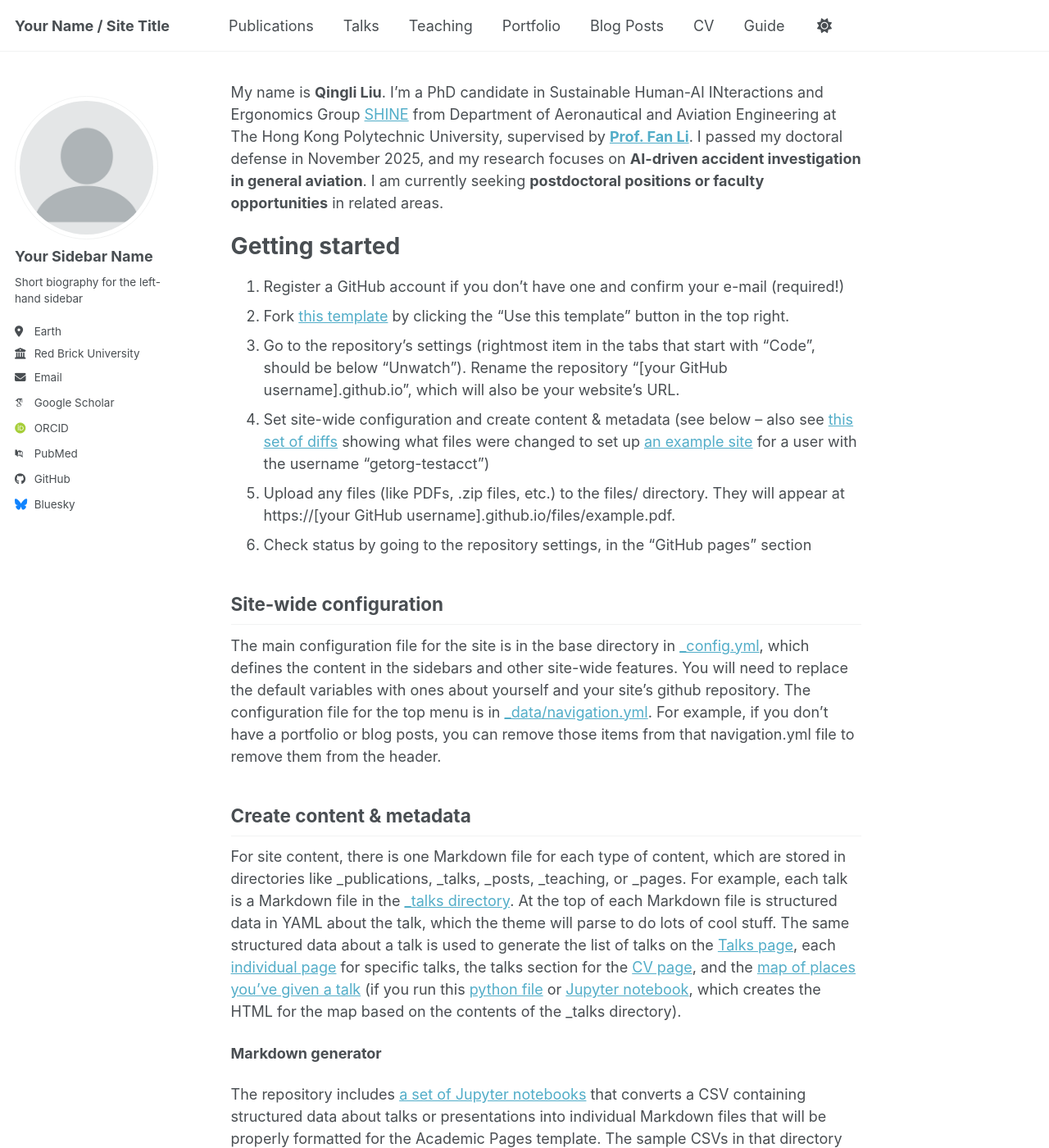
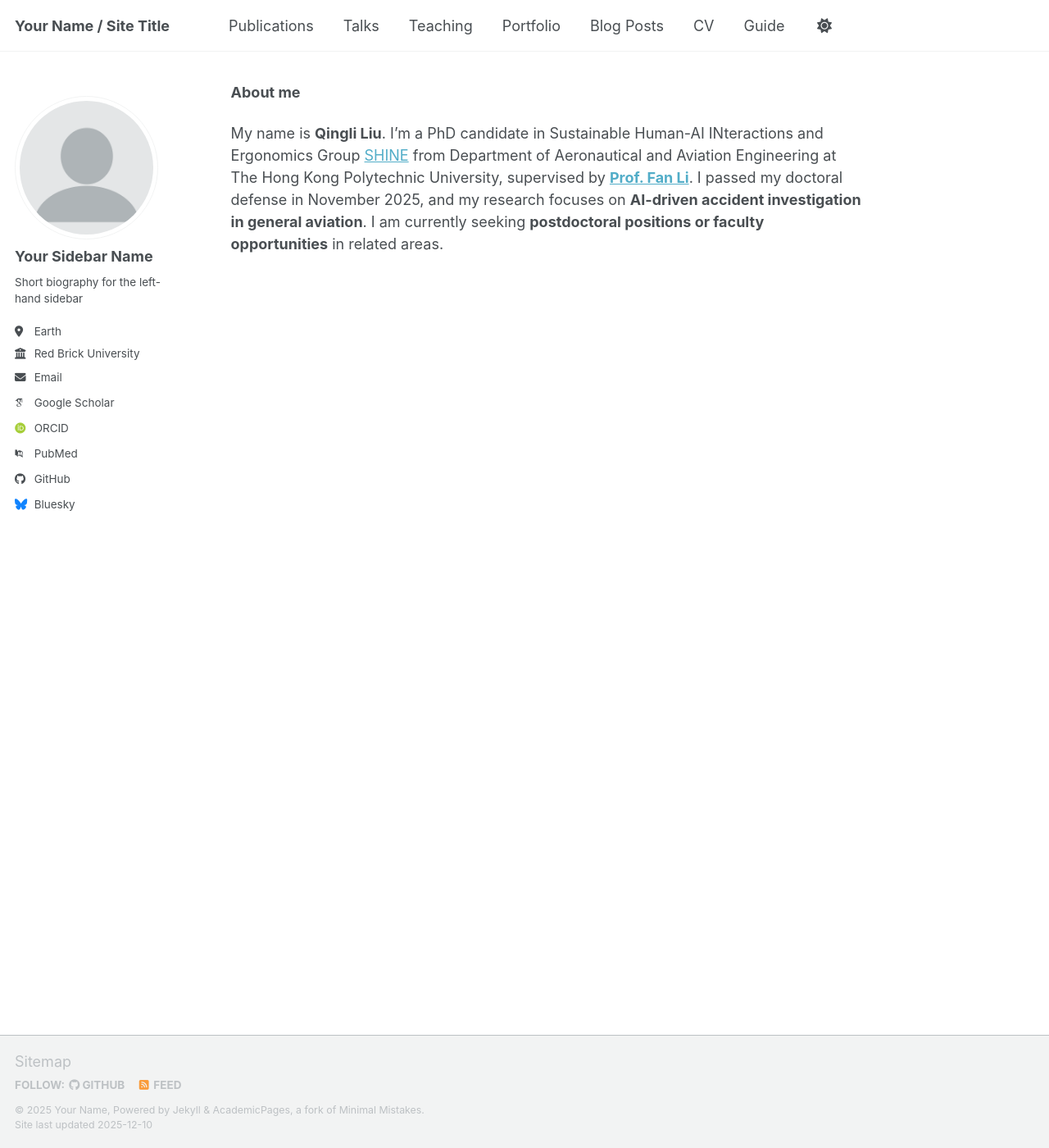
Before and after one commit to QingliLIU/Qingli, a Jekyll site: the page built from _pages/about.md, in a window 1280 px wide and 1400 px high. Shown: the whole window at 82% size. Built offline with Jekyll 4.4.1, drawn with Linux system fonts in a browser that asks for light colours; some web fonts are replaced; our own code applies the rules of GitHub Pages for plain Markdown files; a script bundle is joined from its source files by our own code; library files that are not in the unit come from our copies; some of the changed text lies outside the part shown.

Commit message:
Update about.md

```diff
--- a/_pages/about.md
+++ b/_pages/about.md
@@ -1,44 +1,3 @@
----
-permalink: /
-title: "**About Me**
-author_profile: true
-redirect_from:
-  - /about/
-  - /about.html
----
+**About me**
 
 My name is **Qingli Liu**. I'm a PhD candidate in Sustainable Human-AI INteractions and Ergonomics Group [SHINE]([https://www.polyu.edu.hk/aae/](https://shineergo.wixsite.com/homepage)) from Department of Aeronautical and Aviation Engineering at The Hong Kong Polytechnic University, supervised by [**Prof. Fan Li**](https://scholar.google.com/citations?user=HE77YDgAAAAJ&hl=en). I passed my doctoral defense in November 2025, and my research focuses on **AI-driven accident investigation in general aviation**. I am currently seeking **postdoctoral positions or faculty opportunities** in related areas.
-
-
-Getting started
-======
-1. Register a GitHub account if you don't have one and confirm your e-mail (required!)
-1. Fork [this template](https://github.com/academicpages/academicpages.github.io) by clicking the "Use this template" button in the top right.
-1. Go to the repository's settings (rightmost item in the tabs that start with "Code", should be below "Unwatch"). Rename the repository "[your GitHub username].github.io", which will also be your website's URL.
-1. Set site-wide configuration and create content & metadata (see below -- also see [this set of diffs](https://archive.is/3TPas) showing what files were changed to set up [an example site](https://getorg-testacct.github.io) for a user with the username "getorg-testacct")
-1. Upload any files (like PDFs, .zip files, etc.) to the files/ directory. They will appear at https://[your GitHub username].github.io/files/example.pdf.
-1. Check status by going to the repository settings, in the "GitHub pages" section
-
-Site-wide configuration
-------
-The main configuration file for the site is in the base directory in [_config.yml](https://github.com/academicpages/academicpages.github.io/blob/master/_config.yml), which defines the content in the sidebars and other site-wide features. You will need to replace the default variables with ones about yourself and your site's github repository. The configuration file for the top menu is in [_data/navigation.yml](https://github.com/academicpages/academicpages.github.io/blob/master/_data/navigation.yml). For example, if you don't have a portfolio or blog posts, you can remove those items from that navigation.yml file to remove them from the header.
-
-Create content & metadata
-------
-For site content, there is one Markdown file for each type of content, which are stored in directories like _publications, _talks, _posts, _teaching, or _pages. For example, each talk is a Markdown file in the [_talks directory](https://github.com/academicpages/academicpages.github.io/tree/master/_talks). At the top of each Markdown file is structured data in YAML about the talk, which the theme will parse to do lots of cool stuff. The same structured data about a talk is used to generate the list of talks on the [Talks page](https://academicpages.github.io/talks), each [individual page](https://academicpages.github.io/talks/2012-03-01-talk-1) for specific talks, the talks section for the [CV page](https://academicpages.github.io/cv), and the [map of places you've given a talk](https://academicpages.github.io/talkmap.html) (if you run this [python file](https://github.com/academicpages/academicpages.github.io/blob/master/talkmap.py) or [Jupyter notebook](https://github.com/academicpages/academicpages.github.io/blob/master/talkmap.ipynb), which creates the HTML for the map based on the contents of the _talks directory).
-
-**Markdown generator**
-
-The repository includes [a set of Jupyter notebooks](https://github.com/academicpages/academicpages.github.io/tree/master/markdown_generator
-) that converts a CSV containing structured data about talks or presentations into individual Markdown files that will be properly formatted for the Academic Pages template. The sample CSVs in that directory are the ones I used to create my own personal website at stuartgeiger.com. My usual workflow is that I keep a spreadsheet of my publications and talks, then run the code in these notebooks to generate the Markdown files, then commit and push them to the GitHub repository.
-
-How to edit your site's GitHub repository
-------
-Many people use a git client to create files on their local computer and then push them to GitHub's servers. If you are not familiar with git, you can directly edit these configuration and Markdown files directly in the github.com interface. Navigate to a file (like [this one](https://github.com/academicpages/academicpages.github.io/blob/master/_talks/2012-03-01-talk-1.md) and click the pencil icon in the top right of the content preview (to the right of the "Raw | Blame | History" buttons). You can delete a file by clicking the trashcan icon to the right of the pencil icon. You can also create new files or upload files by navigating to a directory and clicking the "Create new file" or "Upload files" buttons.
-
-Example: editing a Markdown file for a talk
-![Editing a Markdown file for a talk](/images/editing-talk.png)
-
-For more info
-------
-More info about configuring Academic Pages can be found in [the guide](https://academicpages.github.io/markdown/), the [growing wiki](https://github.com/academicpages/academicpages.github.io/wiki), and you can always [ask a question on GitHub](https://github.com/academicpages/academicpages.github.io/discussions). The [guides for the Minimal Mistakes theme](https://mmistakes.github.io/minimal-mistakes/docs/configuration/) (which this theme was forked from) might also be helpful.
```
